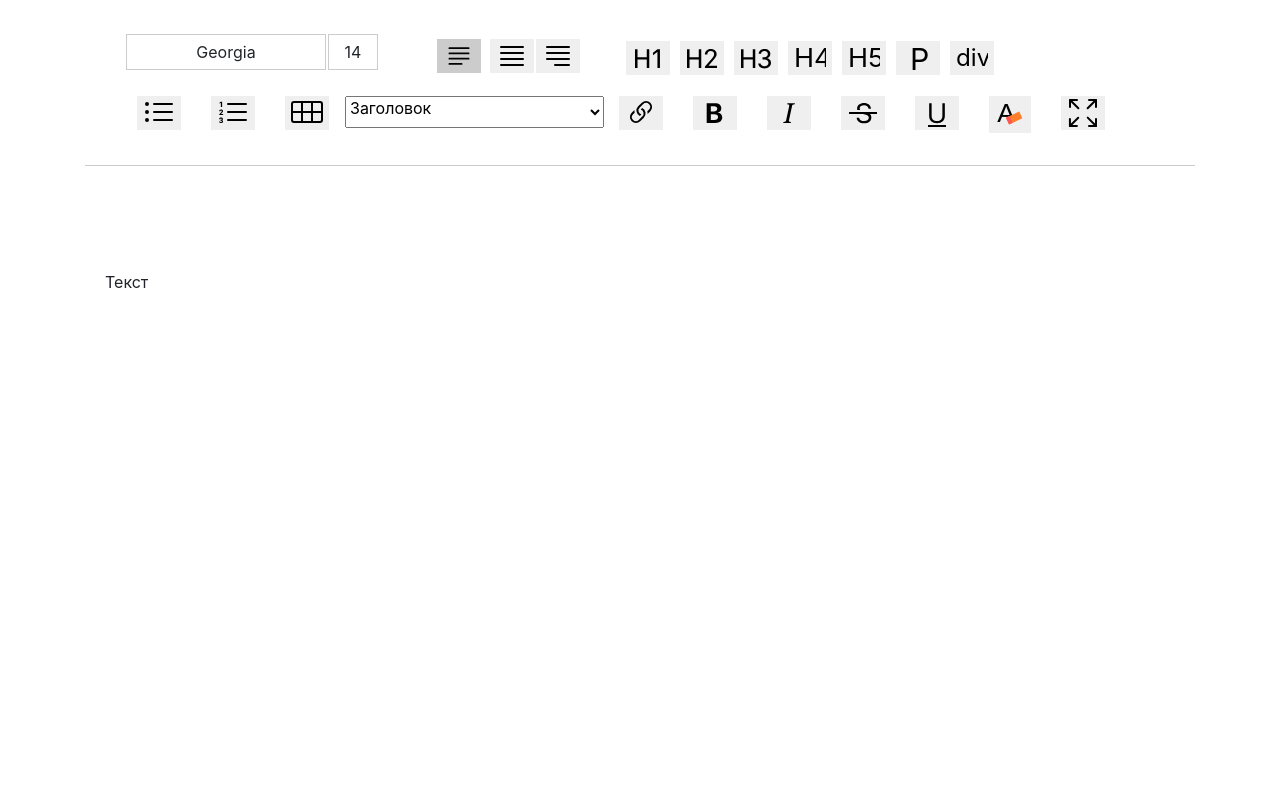
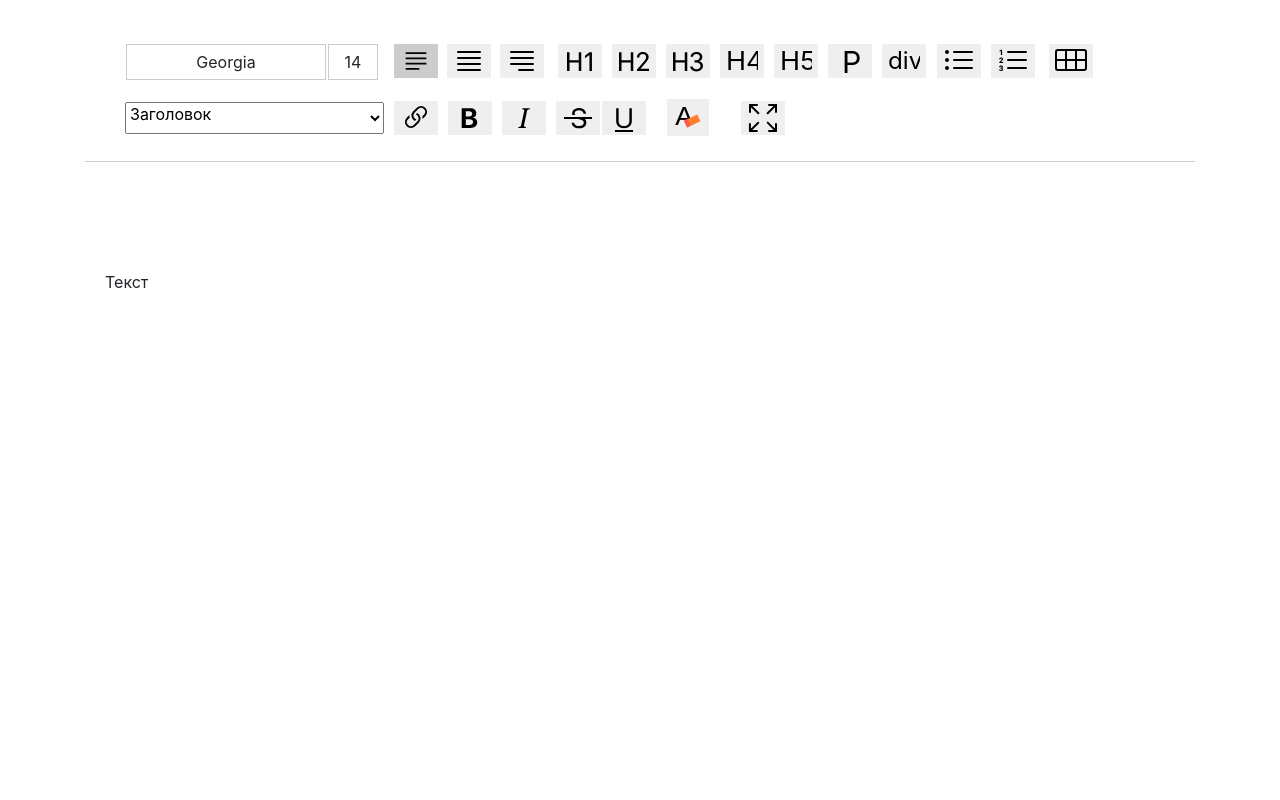
Before and after one commit to dimaarion/react-redactor, a React (Create React App) app: page / in a window 1280 px wide. Shown: the top 800 px of the page. Built offline with nearby package versions, Linux system fonts and the light colour scheme.

Commit message:
dimaarion/react-redactor.git

```diff
--- a/src/Fonts.js
+++ b/src/Fonts.js
@@ -14,7 +14,7 @@ function Fonts(props) {
     }
   }, [props.find]);
   return (
-    <div className="text-left" style={{ width: "105px" }}>
+    <div className="text-left">
       <ul id="fontsTxt">
         <li>
           {nf}
@@ -25,7 +25,7 @@ function Fonts(props) {
                 onClick={() => {
                   props.fonts(props.find, props.items, x);
                   setnf(x);
-                  props.setActive((props.active === false) ? true : false);
+                  props.setActive(props.active === false ? true : false);
                   props.setSelectPanelDicplay(false);
                 }}
               >
--- a/src/Linecenter.js
+++ b/src/Linecenter.js
@@ -2,7 +2,7 @@ import React from "react";
 
 function Linecenter(props) {
   return (
-    <td className="text-left">
+    <td className="text-left pr-2">
       <button
         type="button"
         className={"bi bi-justify-left " + props.itemsLine + "-itemc"}
--- a/src/Lineleft.js
+++ b/src/Lineleft.js
@@ -2,7 +2,7 @@ import React from "react";
 
 function Lineleft(props) {
   return (
-    <td className="text-left pr-2">
+    <td className="text-left pr-2 pl-2">
       <button
         type="button"
         className={"bi bi-justify-left " + props.itemsLine + "-iteml"}
--- a/src/Lineright.js
+++ b/src/Lineright.js
@@ -2,7 +2,7 @@ import React from "react";
 
 function Lineright(props) {
   return (
-    <td className=" text-left pr-2">
+    <td className=" text-left">
       <button
         type="button"
         className={"bi bi-justify-left " + props.itemsLine + "-itemr"}
--- a/src/Panel.js
+++ b/src/Panel.js
@@ -15,7 +15,7 @@ import CloseControl from "./CloseControl";
 import LinkRemove from "./LinkRemove";
 import Table from "./Table";
 import Lincks from "./Lincks";
-
+import "./css/controlpanel.css";
 import TableColRedactor from "./TableColRedactor";
 
 function typeStyle(t, g, o) {
@@ -77,7 +77,7 @@ function Panel(props) {
               </table>
             </td>
 
-            <td>
+            <td colSpan="3">
               <Aligns
                 find={props.find}
                 setActive={props.setActive}
@@ -91,7 +91,7 @@ function Panel(props) {
                 setSelectPanelDicplay={props.setSelectPanelDicplay}
               />
             </td>
-            <td>
+            <td colSpan="7">
               <Headers
                 type={"block"}
                 setActive={props.setActive}
@@ -110,11 +110,7 @@ function Panel(props) {
                 setSelectPanelDicplay={props.setSelectPanelDicplay}
               />
             </td>
-          </tr>
-        </tbody>
-      </table>
-      <div className="row ">
-        <div className="row  p-2 list">
+            <td>
               <ListUl
                 setActive={props.setActive}
                 active={props.active}
@@ -122,9 +118,11 @@ function Panel(props) {
                 listItem={props.listItem}
                 ititalTegs={props.ititalTegs}
                 items={props.items}
-            class="col-sm text-left listItems"
+                class="text-left listItems pr-2"
                 setSelectPanelDicplay={props.setSelectPanelDicplay}
               />
+            </td>
+            <td>
               <ListOl
                 setActive={props.setActive}
                 active={props.active}
@@ -132,10 +130,11 @@ function Panel(props) {
                 listItem={props.listItem}
                 ititalTegs={props.ititalTegs}
                 items={props.items}
-            class="col-sm text-left listItems"
+                class="text-left listItems"
                 setSelectPanelDicplay={props.setSelectPanelDicplay}
               />
-
+            </td>
+            <td>
               <Table
                 setActive={props.setActive}
                 active={props.active}
@@ -147,9 +146,10 @@ function Panel(props) {
                 setSelectPanelDicplay={props.setSelectPanelDicplay}
                 find={props.find}
               />
-        </div>
-
-        <div className="row p-2">
+            </td>
+          </tr>
+          <tr>
+            <td>
               <Headers
                 type={"select"}
                 setActive={props.setActive}
@@ -167,15 +167,18 @@ function Panel(props) {
                 setIconTags={props.setIconTags}
                 setSelectPanelDicplay={props.setSelectPanelDicplay}
               />
+            </td>
+            <td>
               <Lincks
                 setActive={props.setActive}
                 active={props.active}
-            class=" col-sm text-left listItems"
+                class=" pl-2 text-left listItems"
                 gTags={props.gTags}
                 setstate={setstate}
                 setSelectPanelDicplay={props.setSelectPanelDicplay}
               />
-
+            </td>
+            <td>
               <Bold
                 setActive={props.setActive}
                 active={props.active}
@@ -186,9 +189,11 @@ function Panel(props) {
                 ititalTegs={props.ititalTegs}
                 selectedtext={props.selectedtext}
                 types={props.types}
-            class="col-sm text-left listItems"
+                class="pl-2 text-left listItems"
                 setSelectPanelDicplay={props.setSelectPanelDicplay}
               />
+            </td>
+            <td>
               <Italic
                 setActive={props.setActive}
                 active={props.active}
@@ -199,9 +204,11 @@ function Panel(props) {
                 types={props.types}
                 selectedTextFocus={props.selectedTextFocus}
                 selectedTextAncor={props.selectedTextAncor}
-            class=" col-sm text-left listItems"
+                class="pl-2 text-left listItems"
                 setSelectPanelDicplay={props.setSelectPanelDicplay}
               />
+            </td>
+            <td>
               <Strikethrough
                 setActive={props.setActive}
                 active={props.active}
@@ -210,9 +217,11 @@ function Panel(props) {
                 ititalTegs={props.ititalTegs}
                 selectedtext={props.selectedtext}
                 types={props.types}
-            class=" col-sm text-left listItems"
+                class="pl-2 text-left listItems"
                 setSelectPanelDicplay={props.setSelectPanelDicplay}
               />
+            </td>
+            <td>
               <Underline
                 setActive={props.setActive}
                 active={props.active}
@@ -221,10 +230,11 @@ function Panel(props) {
                 ititalTegs={props.ititalTegs}
                 selectedtext={props.selectedtext}
                 types={props.types}
-            class=" col-sm text-left listItems"
+                class=" text-left listItems"
                 setSelectPanelDicplay={props.setSelectPanelDicplay}
               />
-
+            </td>
+            <td>
               <ClinerText
                 setActive={props.setActive}
                 active={props.active}
@@ -236,7 +246,8 @@ function Panel(props) {
                 class=" col-sm text-left listItems"
                 setSelectPanelDicplay={props.setSelectPanelDicplay}
               />
-
+            </td>
+            <td>
               <CloseControl
                 setActive={props.setActive}
                 active={props.active}
@@ -245,8 +256,17 @@ function Panel(props) {
                 setpanelStyle={props.setpanelStyle}
                 setSelectPanelDicplay={props.setSelectPanelDicplay}
               />
-        </div>
-      </div>
+            </td>
+            <td></td>
+            <td></td>
+            <td></td>
+            <td></td>
+            <td></td>
+            <td></td>
+          </tr>
+        </tbody>
+      </table>
+      <div className="row "></div>
 
       <ImgRemove
         setActive={props.setActive}
--- /dev/null
+++ b/src/css/controlpanel.css
@@ -0,0 +1,7 @@
+.controlPanel {
+  z-index: 9000;
+  background-color: #ffffff;
+}
+.controlPanel table tr td {
+  width: 50px;
+}
--- a/src/css/fonts.css
+++ b/src/css/fonts.css
@@ -1,5 +1,5 @@
 #fontsTxt {
-  margin-top: 8px;
+  margin-top: 18px;
   padding: 0px;
 }
 #fontsTxt li {
--- a/src/css/fontsFamely.css
+++ b/src/css/fontsFamely.css
@@ -1,5 +1,5 @@
 #fontsTxtFamely {
-  margin-top: 8px;
+  margin-top: 18px;
   z-index: 8000;
   position: relative;
   padding: 0px;
--- a/src/css/headers.css
+++ b/src/css/headers.css
@@ -1,8 +1,7 @@
 .headers {
   display: inline-flex;
-  margin-top: 8px;
-  margin-left: 35px;
-  margin-right: 5px;
+  margin-top: 5px;
+  margin-left: 5px;
 }
 .headers button {
   margin-right: 8px;
--- a/src/css/style.css
+++ b/src/css/style.css
@@ -87,11 +87,9 @@
   border: none;
   background-color: #cccccc;
 }
-.controlPanel {
-  z-index: 9000;
-  background-color: #ffffff;
+
+.text_block,
+.text_block2 {
+  padding-left: 20px;
+  padding-right: 20px;
 }
-.text_block, .text_block2{
-    padding-left: 20px;
-    padding-right: 20px;
-}
--- a/src/css/table.css
+++ b/src/css/table.css
@@ -25,7 +25,7 @@
 .tableButton {
   border: none;
   margin-right: 30px;
-  margin-left: 15px;
+  margin-left: 8px;
 }
 .tableButton:hover {
   background-color: #cccccc;
```
Lines whose indentation alone changed are shown as unchanged.
